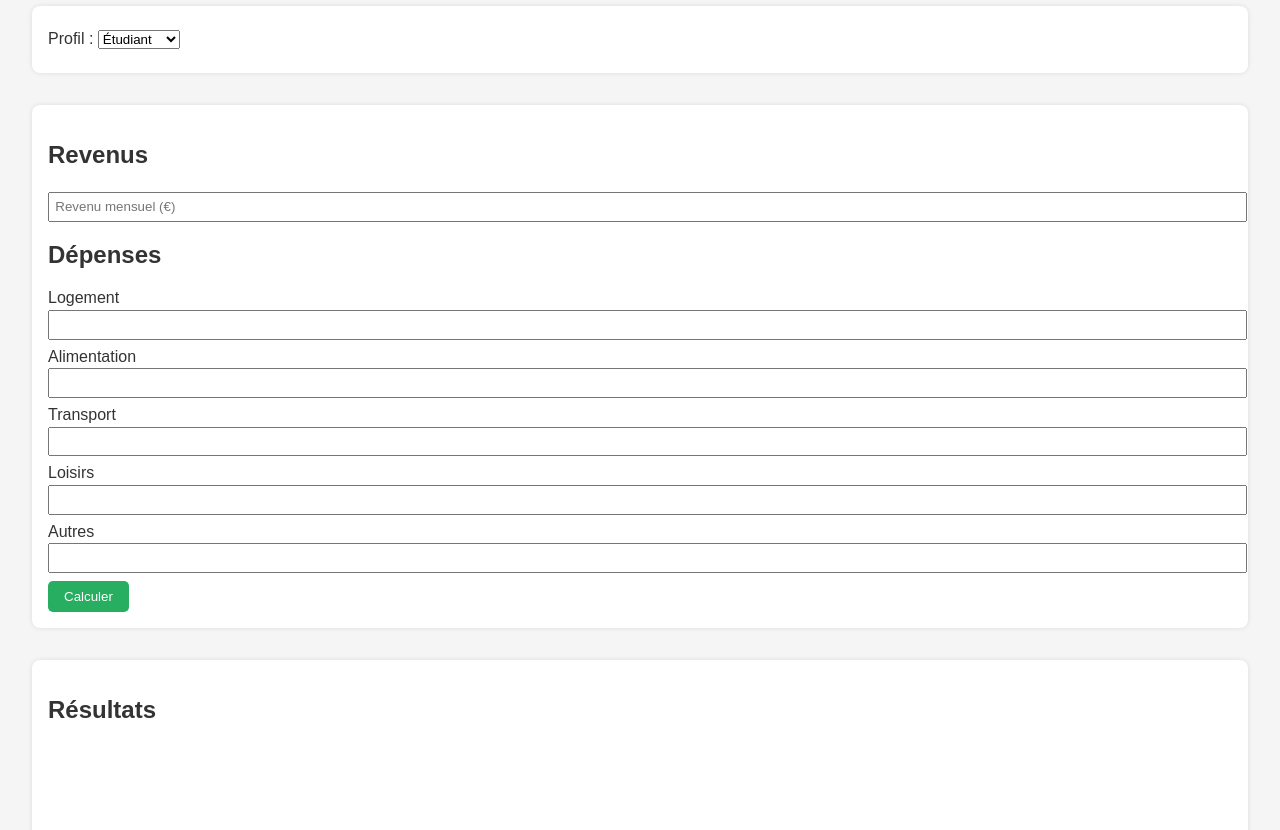
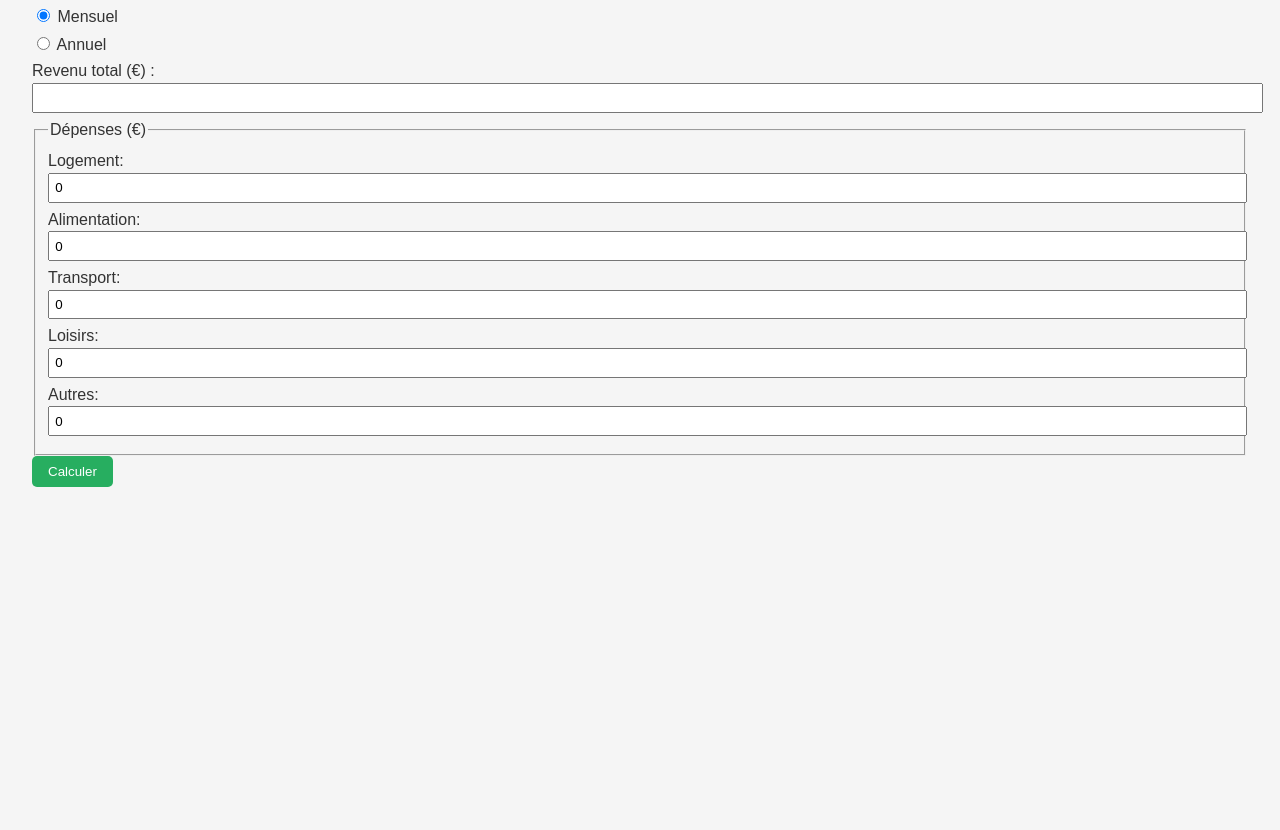
Before and after one commit to poakolu/buez, a plain HTML site: page index.html in a window 1280 px wide. Shown: the part 84-914 px from the top of the page. After the commit the page ends 800 px from the top, so only its background shows below. Drawn offline with nearby package versions, Linux system fonts and the light colour scheme.

Commit message:
Update index.html

```diff
--- a/index.html
+++ b/index.html
@@ -1,49 +1,63 @@
 <!DOCTYPE html>
 <html lang="fr">
 <head>
-  <meta charset="UTF-8">
-  <meta name="viewport" content="width=device-width, initial-scale=1.0">
-  <title>Simulateur de Budget</title>
-  <link rel="stylesheet" href="style.css">
+  <meta charset="UTF-8" />
+  <meta name="viewport" content="width=device-width, initial-scale=1" />
+  <title>Simulateur de dépenses mensuelles</title>
+  <link rel="stylesheet" href="style.css" />
 </head>
 <body>
-  <h1>Simulateur de Budget Mensuel</h1>
+  <h1>Simulateur de dépenses mensuelles</h1>
 
-  <section id="profile">
-    <label>Profil :
-      <select id="profileSelect">
-        <option>Étudiant</option>
-        <option>Famille</option>
-        <option>Freelance</option>
-        <option>Employé</option>
-        <option>Autre</option>
-      </select>
+  <div>
+    <label>
+      <input type="radio" name="period" value="mois" checked /> Mensuel
     </label>
+    <label>
+      <input type="radio" name="period" value="annee" /> Annuel
+    </label>
+  </div>
+
+  <form id="budgetForm">
+    <div>
+      <label>Revenu total (€) : <input type="number" id="income" min="0" step="0.01" required /></label>
+    </div>
+
+    <fieldset>
+      <legend>Dépenses (€)</legend>
+      <label>Logement: <input type="number" name="logement" min="0" step="0.01" value="0" /></label>
+      <label>Alimentation: <input type="number" name="alimentation" min="0" step="0.01" value="0" /></label>
+      <label>Transport: <input type="number" name="transport" min="0" step="0.01" value="0" /></label>
+      <label>Loisirs: <input type="number" name="loisirs" min="0" step="0.01" value="0" /></label>
+      <label>Autres: <input type="number" name="autres" min="0" step="0.01" value="0" /></label>
+    </fieldset>
+
+    <button type="submit">Calculer</button>
+  </form>
+
+  <section id="results" style="display:none;">
+    <h2>Résultats</h2>
+    <p id="totalDepenses"></p>
+    <p id="epargne"></p>
+    <canvas id="chart" width="400" height="400"></canvas>
   </section>
 
-  <section id="inputs">
-    <h2>Revenus</h2>
-    <input type="number" id="income" placeholder="Revenu mensuel (€)">
-
-    <h2>Dépenses</h2>
-    <div class="expense-group">
-      <label>Logement <input type="number" class="expense" data-label="Logement"></label>
-      <label>Alimentation <input type="number" class="expense" data-label="Alimentation"></label>
-      <label>Transport <input type="number" class="expense" data-label="Transport"></label>
-      <label>Loisirs <input type="number" class="expense" data-label="Loisirs"></label>
-      <label>Autres <input type="number" class="expense" data-label="Autres"></label>
-    </div>
-
-    <button onclick="calculer()">Calculer</button>
-  </section>
-
-  <section id="results">
-    <h2>Résultats</h2>
-    <p id="savingsRate"></p>
-    <canvas id="budgetChart" width="400" height="400"></canvas>
+  <section id="history" style="display:none;">
+    <h2>Historique sur 12 mois</h2>
+    <table>
+      <thead>
+        <tr>
+          <th>Mois</th>
+          <th>Revenu (€)</th>
+          <th>Dépenses (€)</th>
+          <th>Épargne (€)</th>
+        </tr>
+      </thead>
+      <tbody id="historyBody"></tbody>
+    </table>
   </section>
 
   <script src="https://cdn.jsdelivr.net/npm/chart.js"></script>
-  <script src="app.js"></script>
+  <script src="script.js"></script>
 </body>
 </html>
```
